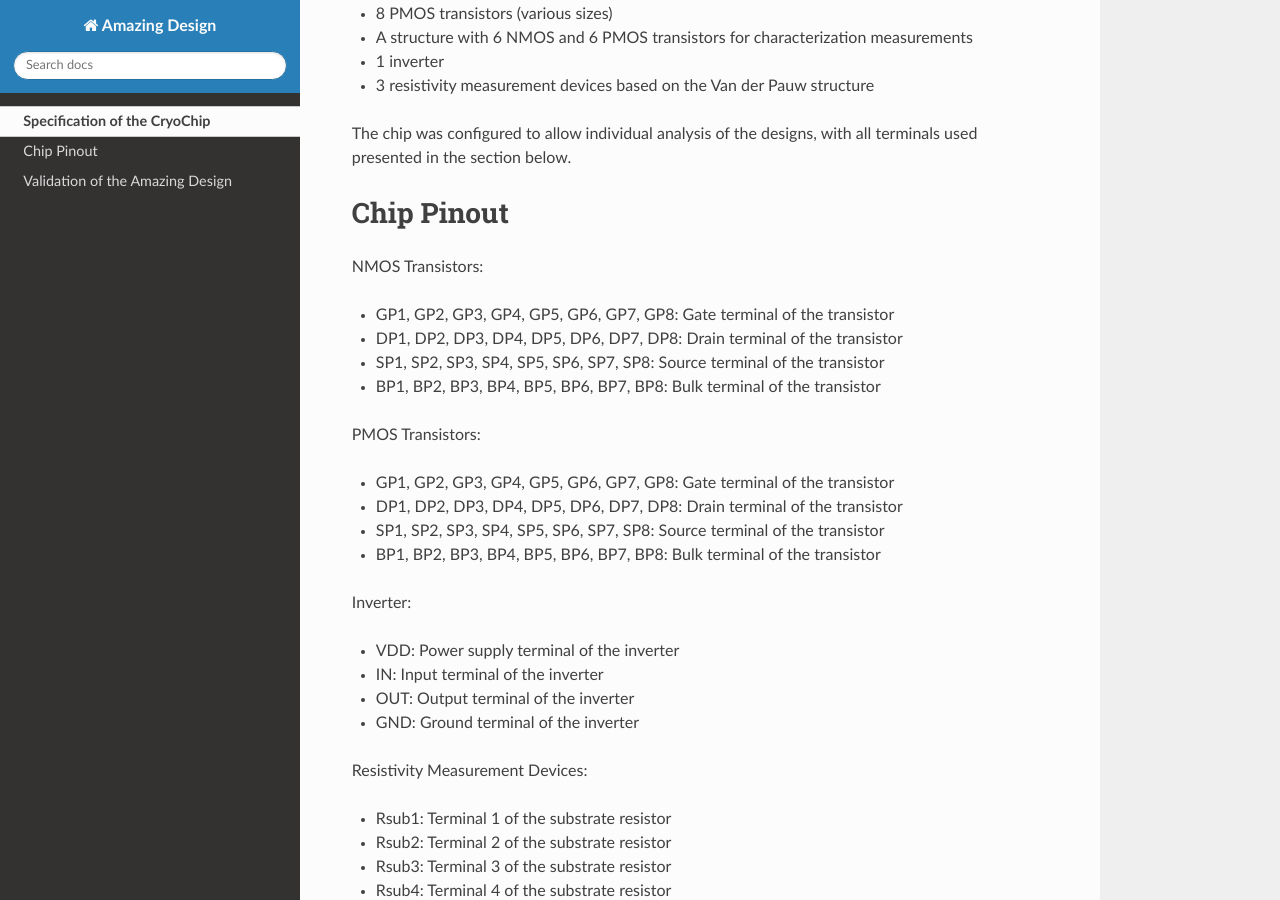
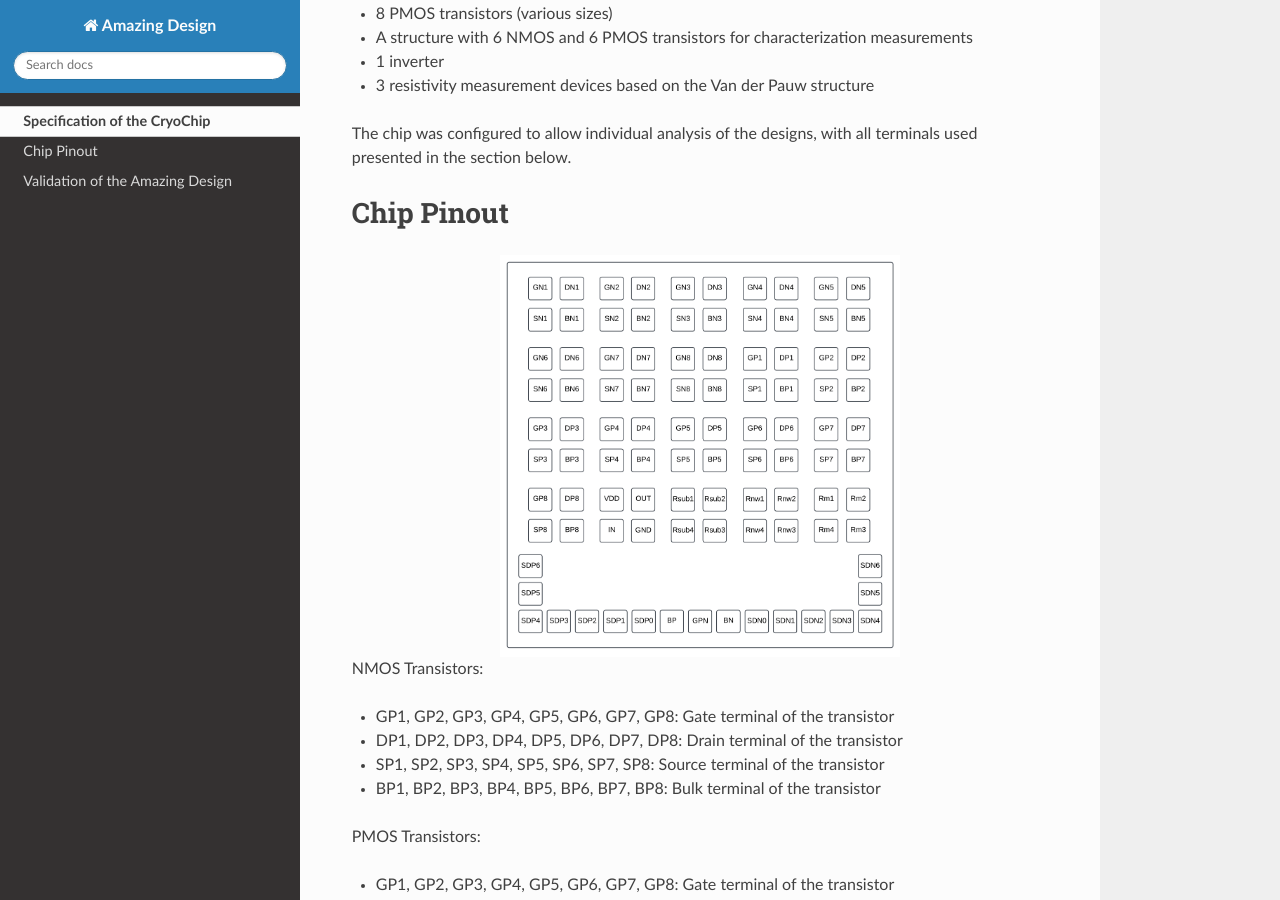
Before and after one commit to lip6/IHP_SG13G2_TO_Nov2024, a Sphinx documentation site: the page built from CryoChip/doc/source/specification.rst, in a window 1280 px wide and 900 px high, scrolled down 374 px. Built offline with Sphinx 7.4.7 and the Read the Docs theme 3.1.0, drawn with Linux system fonts in a browser that asks for light colours; pages that are not in the unit, such as notebooks, are missing from menus.

Commit message:
Update specification.rst

```diff
--- a/CryoChip/doc/source/specification.rst
+++ b/CryoChip/doc/source/specification.rst
@@ -16,6 +16,11 @@ The chip was configured to allow individual analysis of the designs, with all te
 
 Chip Pinout
 ###########
+
+.. image:: _static/chip_pinout.png
+    :align: center
+    :alt: Chip Pinout
+    :width: 400
 
 NMOS Transistors:
 
```
